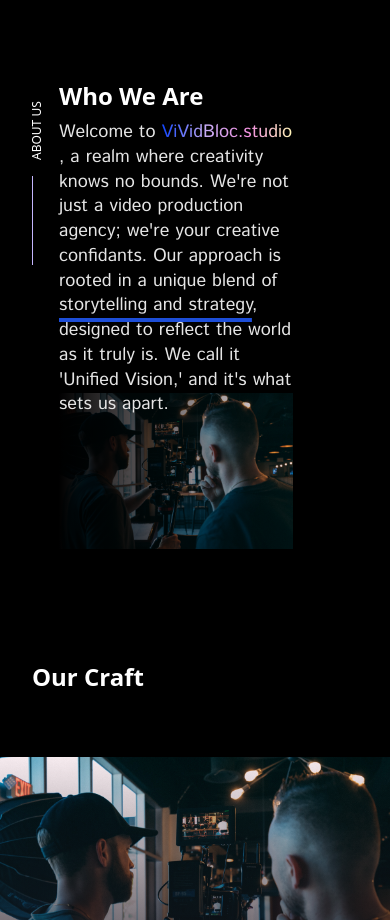
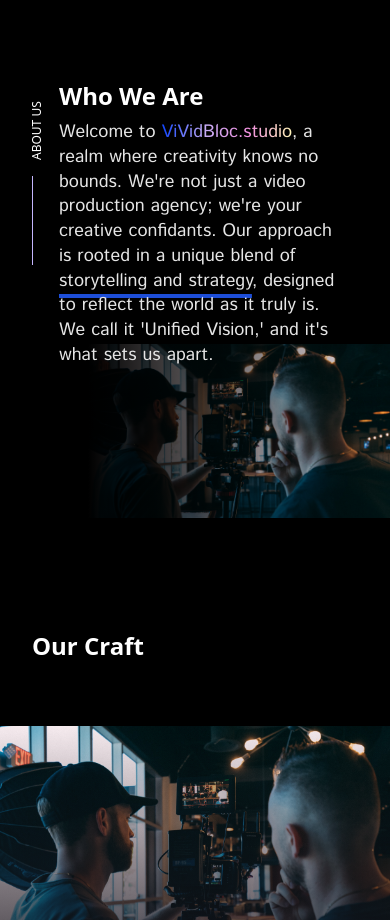
Before and after one commit to angeloilardi/vividbloc, a Next.js app: page / in a window 390 px wide. Shown: the part 860-1780 px from the top of the page. Built offline with nearby package versions, Linux system fonts and the light colour scheme.

Commit message:
responsive first mid page

```diff
--- a/app/page.tsx
+++ b/app/page.tsx
@@ -66,8 +66,8 @@ export default function Home() {
         </div>
         <div className="flex flex-col mr-12">
           <div className="text-white text-2xl font-bold">Who We Are</div>
-          <div className="mt-2">
-            <p className="text-neutral-200 text-lg font-normal max-w-[60vw] font-istok leading-snug">
+          <div className="mt-2 text-lg xl:text-xl">
+            <p className="text-neutral-200  font-normal max-w-[729px] font-istok leading-snug">
               Welcome to{" "}
               <span className="text-lg font-normal bg-logo-gradient inline-block text-transparent bg-clip-text leading-snug">
                 ViVidBloc.studio
@@ -81,11 +81,13 @@ export default function Home() {
               , designed to reflect the world as it truly is. We call it
               'Unified Vision,' and it's what sets us apart.
             </p>
-            <div className="w-full h-0 max-w-[603px] bg-picture-layover bg-cover -mt-6 ml-auto pt-[66.65%]" />
+
             {/* <div className="w-[302px] h-[174px] bg-picture-layover bg-cover -mt-6" /> */}
           </div>
         </div>
       </div>
+      {/* <div className="w-full h-0 max-w-[603px] bg-picture-layover bg-cover max-h-[350px] -mt-6 ml-auto pt-[66.65%]" /> */}
+      <div className="w-[302px] h-[174px] max-w-[603px] bg-picture-layover bg-cover max-h-[350px] -mt-6 ml-auto md:w-[602px] md:h-[350px] md:-mt-24" />
 
       {/* Our craft */}
       <div className="left-[28px] -[1488px]  text-white text-2xl font-bold mt-28 mb-16 ml-8">
```
